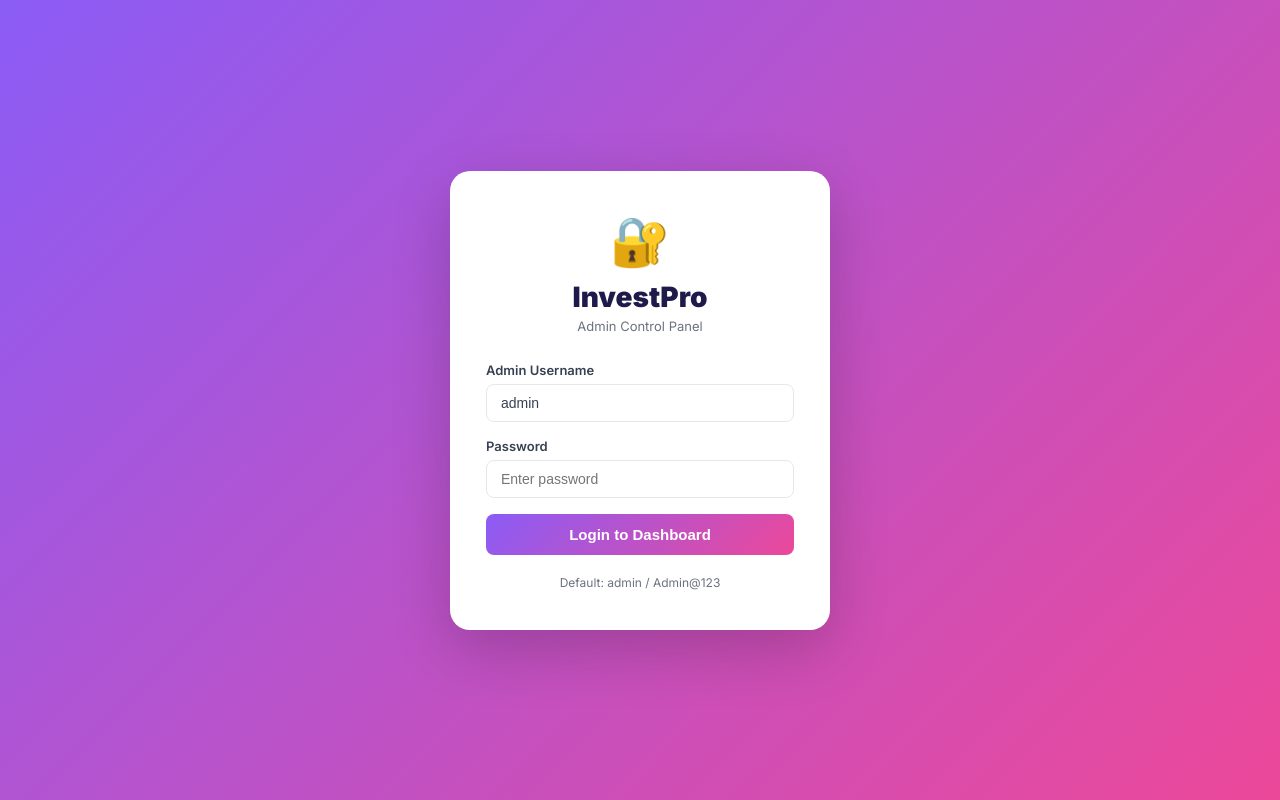
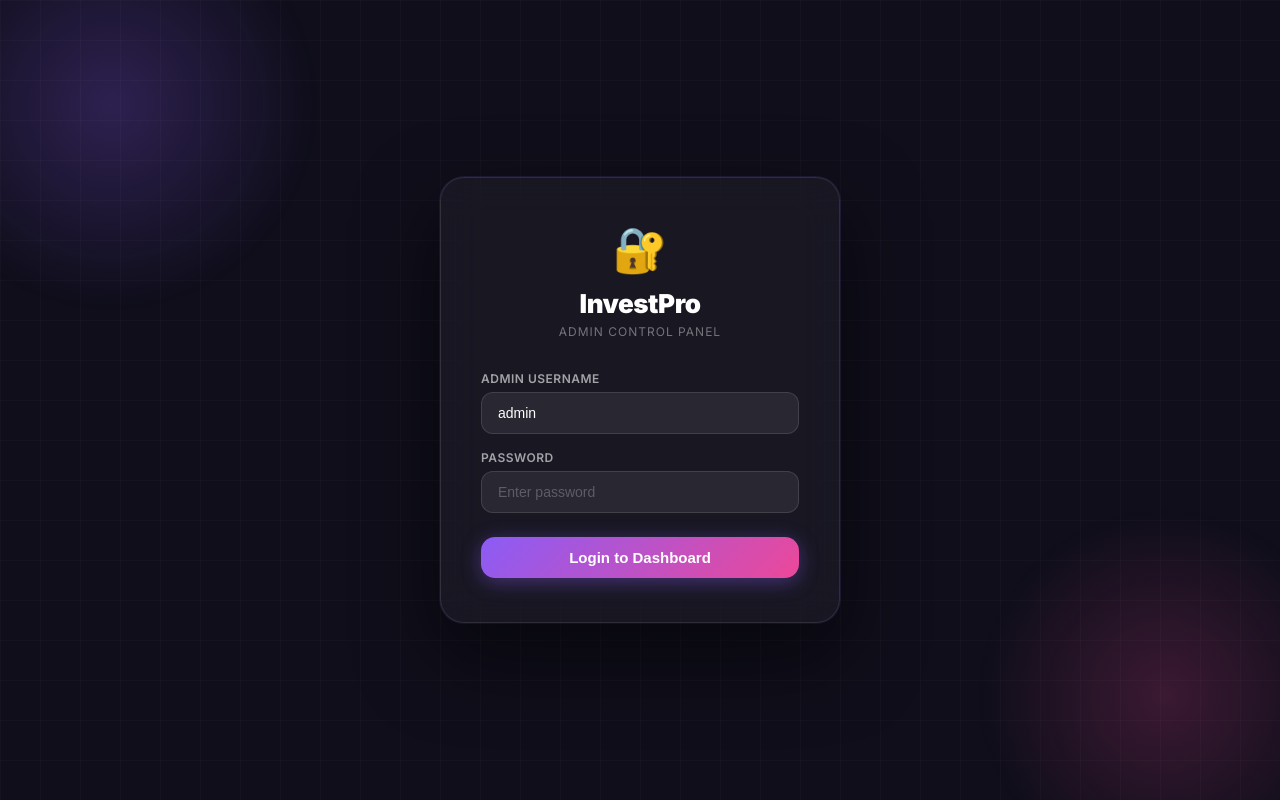
Before and after one commit to colmafrem-lgtm/Products_pro, a plain HTML site: page admin/index.html in a window 1280 px wide. Drawn offline with Linux system fonts and the light colour scheme.

Commit message:
Admin login: session-only auth, remove default hint, dark glassmorphism redesign

```diff
--- a/admin/index.html
+++ b/admin/index.html
@@ -6,15 +6,88 @@
 <title>Admin Login - InvestPro</title>
 <link rel="stylesheet" href="css/admin.css">
 <style>
-  body { display: flex; align-items: center; justify-content: center; min-height: 100vh; background: var(--gradient); }
-  .login-card { background: var(--white); border-radius: 20px; padding: 40px 36px; width: 380px; box-shadow: 0 20px 60px rgba(0,0,0,0.2); }
-  .login-logo { text-align: center; margin-bottom: 28px; }
-  .login-logo .brand { font-size: 28px; font-weight: 900; color: var(--dark); }
-  .login-logo .sub { font-size: 13px; color: var(--text-light); margin-top: 4px; }
-  .login-logo .icon { font-size: 48px; margin-bottom: 10px; }
+  body {
+    display: flex; align-items: center; justify-content: center;
+    min-height: 100vh;
+    background: #0f0e1a;
+    position: relative; overflow: hidden;
+  }
+  /* animated gradient blobs */
+  body::before {
+    content:''; position:fixed; top:-120px; left:-120px;
+    width:420px; height:420px; border-radius:50%;
+    background: radial-gradient(circle, rgba(139,92,246,0.25) 0%, transparent 70%);
+    animation: blobMove1 12s ease-in-out infinite alternate;
+    pointer-events:none;
+  }
+  body::after {
+    content:''; position:fixed; bottom:-100px; right:-100px;
+    width:380px; height:380px; border-radius:50%;
+    background: radial-gradient(circle, rgba(236,72,153,0.2) 0%, transparent 70%);
+    animation: blobMove2 10s ease-in-out infinite alternate;
+    pointer-events:none;
+  }
+  @keyframes blobMove1 { 0%{transform:translate(0,0)} 100%{transform:translate(60px,40px)} }
+  @keyframes blobMove2 { 0%{transform:translate(0,0)} 100%{transform:translate(-50px,-30px)} }
+
+  /* grid texture */
+  .bg-grid {
+    position:fixed; inset:0; pointer-events:none;
+    background-image:
+      linear-gradient(rgba(255,255,255,0.025) 1px, transparent 1px),
+      linear-gradient(90deg, rgba(255,255,255,0.025) 1px, transparent 1px);
+    background-size: 40px 40px;
+  }
+
+  .login-card {
+    background: rgba(255,255,255,0.04);
+    border: 1px solid rgba(255,255,255,0.1);
+    backdrop-filter: blur(20px);
+    border-radius: 24px;
+    padding: 44px 40px;
+    width: 400px;
+    box-shadow: 0 32px 80px rgba(0,0,0,0.5), 0 0 0 1px rgba(139,92,246,0.15);
+    position: relative; z-index:2;
+  }
+  .login-logo { text-align: center; margin-bottom: 32px; }
+  .login-logo .icon { font-size: 44px; margin-bottom: 12px; display:block; }
+  .login-logo .brand { font-size: 26px; font-weight: 900; color: #fff; letter-spacing:-0.5px; }
+  .login-logo .sub { font-size: 12px; color: rgba(255,255,255,0.4); margin-top: 5px; letter-spacing:1px; text-transform:uppercase; }
+
+  /* override admin.css form styles for dark card */
+  .login-card .form-label { color: rgba(255,255,255,0.6); font-size:12px; font-weight:600; text-transform:uppercase; letter-spacing:.5px; }
+  .login-card .form-control {
+    background: rgba(255,255,255,0.07);
+    border: 1px solid rgba(255,255,255,0.12);
+    color: #fff;
+    border-radius: 12px;
+    padding: 12px 16px;
+    font-size: 14px;
+    transition: border-color .2s, box-shadow .2s;
+  }
+  .login-card .form-control::placeholder { color: rgba(255,255,255,0.25); }
+  .login-card .form-control:focus {
+    outline: none;
+    border-color: rgba(139,92,246,0.6);
+    box-shadow: 0 0 0 3px rgba(139,92,246,0.15);
+    background: rgba(255,255,255,0.1);
+  }
+  .login-card .btn-primary {
+    background: linear-gradient(135deg, #8B5CF6, #EC4899);
+    border: none; border-radius: 14px;
+    padding: 13px; font-size: 15px; font-weight: 800;
+    color: #fff; cursor: pointer; width: 100%;
+    box-shadow: 0 4px 20px rgba(139,92,246,0.4);
+    transition: transform .15s, box-shadow .15s;
+    margin-top: 8px;
+  }
+  .login-card .btn-primary:hover { transform:translateY(-2px); box-shadow:0 8px 28px rgba(139,92,246,0.5); }
+  .login-card .btn-primary:disabled { opacity:.6; transform:none; }
+  .login-card .alert-danger { background:rgba(239,68,68,0.15); border:1px solid rgba(239,68,68,0.3); color:#fca5a5; border-radius:10px; padding:10px 14px; margin-bottom:16px; font-size:13px; }
 </style>
 </head>
 <body>
+<div class="bg-grid"></div>
 <div class="login-card">
   <div class="login-logo">
     <div class="icon">🔐</div>
@@ -38,9 +111,6 @@
     </button>
   </form>
 
-  <p style="text-align:center;font-size:12px;color:var(--text-light);margin-top:20px;">
-    Default: admin / Admin@123
-  </p>
 </div>
 
 <script src="js/admin-api.js"></script>
--- a/admin/js/admin-api.js
+++ b/admin/js/admin-api.js
@@ -4,15 +4,15 @@
 
 const API_BASE = '/api';
 
-function getAdminToken()   { return localStorage.getItem('admin_token'); }
-function getAdminInfo()    { try { return JSON.parse(localStorage.getItem('admin_info')); } catch { return null; } }
+function getAdminToken()   { return sessionStorage.getItem('admin_token'); }
+function getAdminInfo()    { try { return JSON.parse(sessionStorage.getItem('admin_info')); } catch { return null; } }
 function saveAdminSession(token, info) {
-    localStorage.setItem('admin_token', token);
-    localStorage.setItem('admin_info', JSON.stringify(info));
+    sessionStorage.setItem('admin_token', token);
+    sessionStorage.setItem('admin_info', JSON.stringify(info));
 }
 function clearAdminSession() {
-    localStorage.removeItem('admin_token');
-    localStorage.removeItem('admin_info');
+    sessionStorage.removeItem('admin_token');
+    sessionStorage.removeItem('admin_info');
 }
 function requireAdminAuth() {
     if (!getAdminToken()) { window.location.href = 'index.html'; return false; }
```
